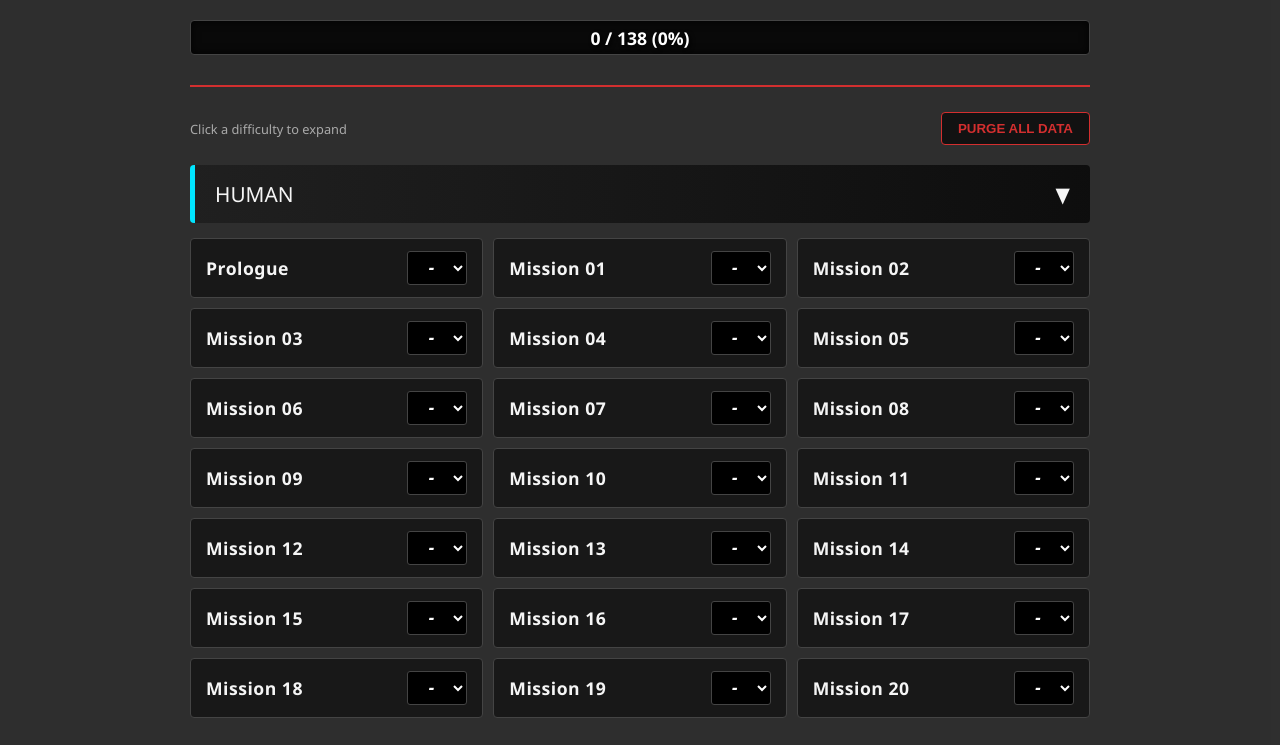
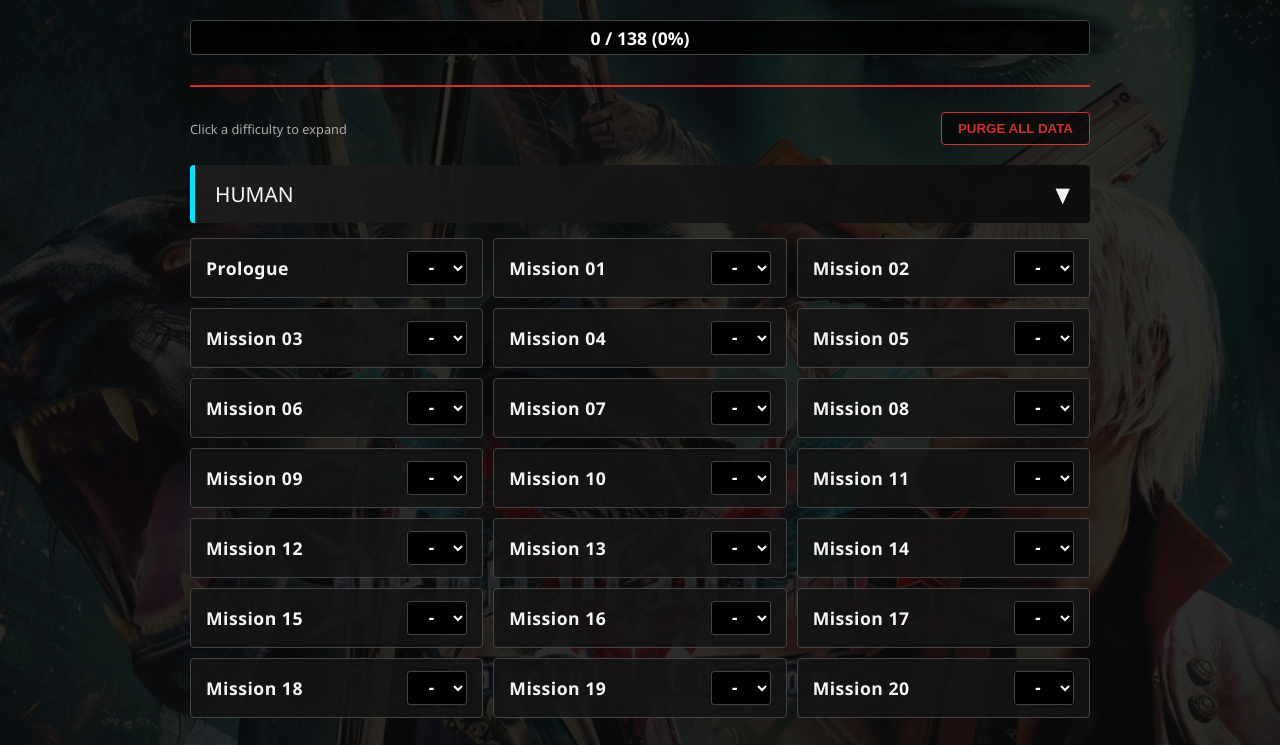
Before and after one commit to Omkar252/DMC-5-Progress-Tracker, a plain HTML site: page index.html in a window 1280 px wide. Shown: the part 97-842 px from the top of the page. Drawn offline with Linux system fonts and the light colour scheme.

Commit message:
Update index.html

```diff
--- a/index.html
+++ b/index.html
@@ -21,7 +21,7 @@
             font-family: 'Segoe UI', Impact, Tahoma, sans-serif;
             color: var(--text-main);
             /* This points to the image you will upload to GitHub */
-            background: url('DMC 5.png') no-repeat center center fixed;
+            background: url('bg.png') no-repeat center center fixed;
             background-size: cover;
             min-height: 100vh;
         }
```
